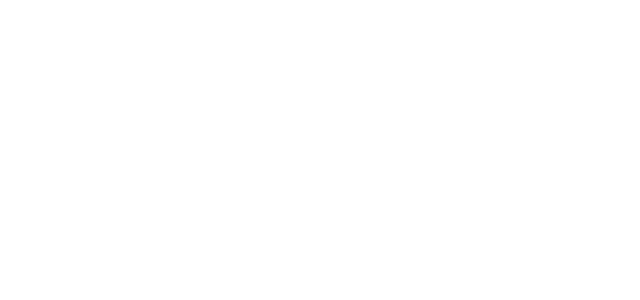
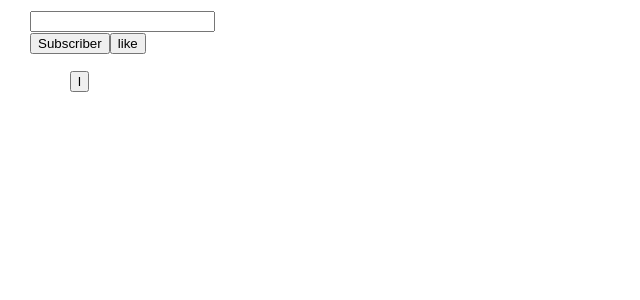
Before and after one commit to regggulus/Microtask_project, a React (Create React App) app: page / in a window 1280 px wide. Shown: the top 300 px of the page, without its empty margins (0-640 px from the left). Built offline with nearby package versions, Linux system fonts and the light colour scheme.

Commit message:
components Imput

```diff
--- a/src/App.tsx
+++ b/src/App.tsx
@@ -4,31 +4,38 @@
 import {DateState} from "./Sprint_1/mapMethod/DateState";
 import {ButtonUsers} from "./Sprint_1/buttonUniversal/ButtonUsers";
 import {Counter} from "./Sprint_1/useStateLesson/Counter";
+import {Input} from "./Sprint_1/input/Input";
 
 
 function App() {
     const [money, setMoney] = useState([
-        {banknotes: 'Dollars -', nominal: 100 , number: ' a1234567890'},
-        {banknotes: 'Dollars -', nominal: 50, number: ' z1234567890'},
-        {banknotes: 'Rubles -', nominal: 100, number: ' w1234567890'},
-        {banknotes: 'Dollars -', nominal: 100, number: ' e1234567890'},
-        {banknotes: 'Dollars -', nominal: 50, number: ' c1234567890'},
-        {banknotes: 'Rubles -', nominal: 100, number: ' r1234567890'},
-        {banknotes: 'Dollars -', nominal: 50, number: ' x1234567890'},
-        {banknotes: 'Rubles -', nominal: 50, number: ' v1234567890'},
-        {banknotes: 'Rubles -', nominal: 5000, number: ' v1234567890'},
+        {banknotes: 'Dollars -', nominal: 100 , number: '- a1234567890'},
+        {banknotes: 'Dollars -', nominal: 50, number: '- z1234567890'},
+        {banknotes: 'Rubles -', nominal: 100, number: '- w1234567890'},
+        {banknotes: 'Dollars -', nominal: 100, number: '- e1234567890'},
+        {banknotes: 'Dollars -', nominal: 50, number: '- c1234567890'},
+        {banknotes: 'Rubles -', nominal: 100, number: '- r1234567890'},
+        {banknotes: 'Dollars -', nominal: 50, number: '- x1234567890'},
+        {banknotes: 'Rubles -', nominal: 50, number: '- v1234567890'},
+        {banknotes: 'Rubles -', nominal: 5000, number: '- v1234567890'},
     ])
-    let currentMoney = money.filter(
-        (filterM)=> filterM.banknotes === 'Dollars')
+   const [message, setMessage] = useState([
+        {message: 'message 1'},
+        {message: 'message 2'},
+        {message: 'message 3'},
+        {message: 'message 4'}
+    ])
+        const resultMoney =
+            money.filter(filMoney => filMoney.banknotes === 'Rubles')
     return (
         <div className="App">
             {/*<NestedComponents/>*/}
             {/*<DateState/>*/}
             {/*<ButtonUsers/>*/}
             {/*<Counter/>*/}
-
+            <Input message={message}/>
             <ul>
-                {currentMoney.map((m, index) => {
+                {resultMoney.map((m, index) => {
                     return (
                         <li key={index}>
                             <span>{m.banknotes }</span>
@@ -38,9 +45,8 @@
 
                     )
                 })}
-
+                <button onClick={() =>{}}>l</button>
             </ul>
-
         </div>
     );
 }
--- /dev/null
+++ b/src/Sprint_1/input/Input.tsx
@@ -0,0 +1,18 @@
+import React from "react";
+import {ButtonUsers} from "../buttonUniversal/ButtonUsers";
+
+export type MessageType = {
+    message: string
+}
+type InputType = {
+    message: Array<MessageType>
+}
+export const Input = ({message}: MessageType) => {
+    return (
+        <div>
+            <input type="text"/>
+            <ButtonUsers/>
+
+        </div>
+    )
+}
```
